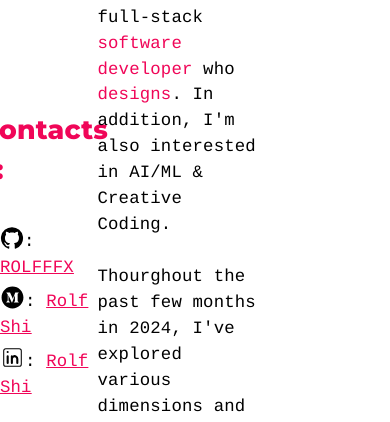
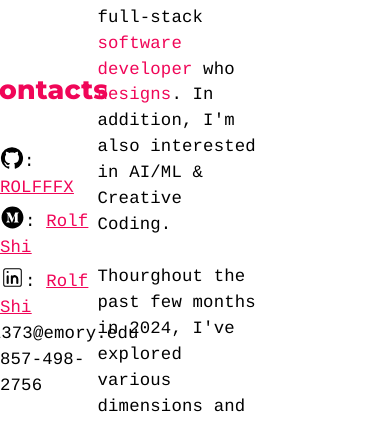
Before and after one commit to ROLFFFX/portfolio, a React (Create React App) app in the folder portofolio/: page / in a window 390 px wide. Shown: the part 412-834 px from the top of the page. Built offline with nearby package versions, Linux system fonts and the light colour scheme.

Commit message:
Update homePage.js
update responsive interaction on contacts

```diff
--- a/portofolio/src/pages/homePage.js
+++ b/portofolio/src/pages/homePage.js
@@ -16,6 +16,7 @@ const BoxStyle = {
   justifyContent: "center",
 };
 
+// get window size------------------
 const getWindowDimensions = () => {
   const { innerWidth: width, innerHeight: height } = window;
   return {
@@ -28,19 +29,24 @@ const useWindowDimensions = () => {
   const [windowDimensions, setWindowDimensions] = useState(
     getWindowDimensions()
   );
+
   useEffect(() => {
-    function handleResize() {
+    const handleResize = () => {
       setWindowDimensions(getWindowDimensions());
-    }
+    };
+
     window.addEventListener("resize", handleResize);
     return () => window.removeEventListener("resize", handleResize);
   }, []);
+
   return windowDimensions;
 };
+// end get window size------------------
 
 export default function HomePage() {
-  const { innerHeight, innerWidth } = useWindowDimensions();
-  console.log(innerHeight, innerWidth);
+  const { width, height } = useWindowDimensions();
+  console.log("Window Width:", width, "Window Height:", height); // Correct logging of dimensions
+
   const navigate = useNavigate();
   return (
     <div className="custom-cursor">
@@ -59,7 +65,7 @@ export default function HomePage() {
                 color: "#f00658",
               }}
             >
-              {"< Contacts >:"}
+              {width > 900 ? "< Contacts >:" : "Contacts"}
             </Typography>
           </Box>
           {/* Github URL */}
@@ -144,13 +150,15 @@ export default function HomePage() {
                 fontSize: "13pt",
               }}
             >
-              {
+              {width > 900 ? (
                 <MdEmail
                   style={{ position: "relative", top: "3pt" }}
                   size="25px"
                 ></MdEmail>
-              }
-              : yshi373@emory.edu
+              ) : (
+                ""
+              )}
+              {width > 900 ? ": yshi373@emory.edu" : "yshi373@emory.edu"}
             </Typography>
           </Box>
           <Box sx={BoxStyle}>
@@ -160,13 +168,15 @@ export default function HomePage() {
                 fontSize: "13pt",
               }}
             >
-              {
+              {width > 900 ? (
                 <CiPhone
                   style={{ position: "relative", top: "3pt" }}
                   size="25px"
                 ></CiPhone>
-              }
-              : +(1)857-498-2756
+              ) : (
+                ""
+              )}
+              {width > 900 ? ": +(1)857-498-2756" : "857-498-2756"}
             </Typography>
           </Box>
         </Grid>
```
